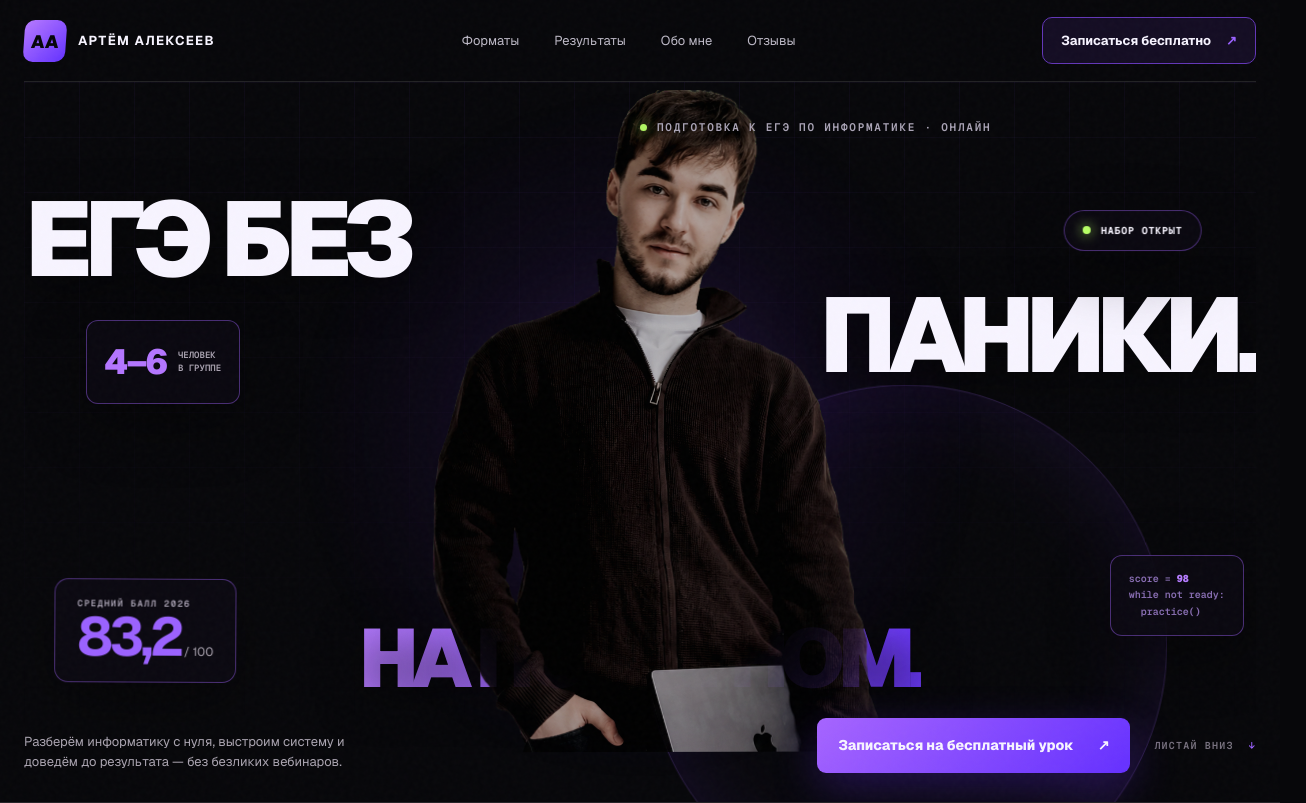
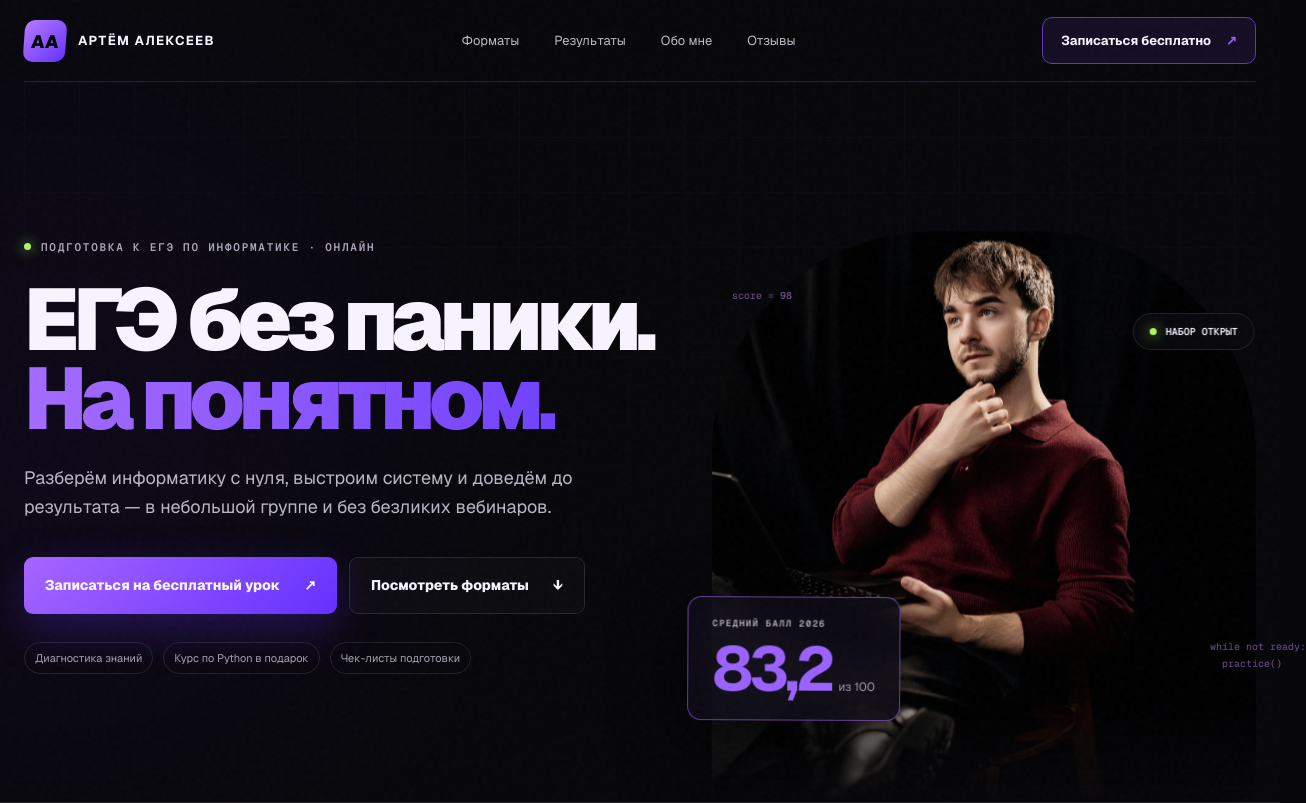
Before and after one commit to matvej-working/artem-alekseev-ege-site, a Next.js app: page / in a window 1280 px wide. Shown: the top 803 px of the page, 1306 px wide, since content can reach past the window. Built offline with nearby package versions, Linux system fonts and the light colour scheme.

Commit message:
Restore original red-cardigan hero

```diff
--- a/app/page.tsx
+++ b/app/page.tsx
@@ -40,36 +40,24 @@ export default function Home() {
         <a className="navCta" href={tgTrial} target="_blank" rel="noreferrer">Записаться бесплатно <span>↗</span></a>
       </header>
 
-      <section className="heroCentered shell" id="top">
-        <div className="heroCenterGlow" aria-hidden="true" />
-        <div className="heroCenterEyebrow"><i /> Подготовка к ЕГЭ по информатике · онлайн</div>
-
-        <h1 className="heroCenterTitle">
-          <span className="titleLeft">ЕГЭ БЕЗ</span>
-          <span className="titleRight">ПАНИКИ.</span>
-          <em>НА ПОНЯТНОМ.</em>
-        </h1>
-
-        <div className="heroPortrait">
-          <div className="portraitHalo" aria-hidden="true" />
-          <img src="/artem-hero-cutout-v2.png" alt="Артём Алексеев — преподаватель информатики" />
+      <section className="hero shell" id="top">
+        <div className="heroGlow" />
+        <div className="heroCopy">
+          <div className="eyebrow"><i /> Подготовка к ЕГЭ по информатике · онлайн</div>
+          <h1>ЕГЭ без паники.<br /><em>На понятном.</em></h1>
+          <p className="lead">Разберём информатику с нуля, выстроим систему и доведём до результата — в небольшой группе и без безликих вебинаров.</p>
+          <div className="heroActions">
+            <a className="button primary" href={tgTrial} target="_blank" rel="noreferrer">Записаться на бесплатный урок <span>↗</span></a>
+            <a className="button ghost" href="#format">Посмотреть форматы <span>↓</span></a>
+          </div>
+          <div className="heroMeta"><span>Диагностика знаний</span><span>Курс по Python в подарок</span><span>Чек-листы подготовки</span></div>
         </div>
-
-        <div className="heroFloat heroFloatScore">
-          <small>СРЕДНИЙ БАЛЛ 2026</small>
-          <strong>83,2</strong><span> / 100</span>
-        </div>
-        <div className="heroFloat heroFloatStatus"><i /> НАБОР ОТКРЫТ</div>
-        <div className="heroFloat heroFloatCode">score = <b>98</b><br />while not ready:<br />&nbsp;&nbsp;practice()</div>
-        <div className="heroFloat heroFloatMini">
-          <span>4–6</span>
-          <small>человек<br />в группе</small>
-        </div>
-
-        <p className="heroCenterLead">Разберём информатику с нуля, выстроим систему и доведём до результата — без безликих вебинаров.</p>
-        <div className="heroCenterActions">
-          <a className="button primary" href={tgTrial} target="_blank" rel="noreferrer">Записаться на бесплатный урок <span>↗</span></a>
-          <a className="heroScroll" href="#results">листай вниз <span>↓</span></a>
+        <div className="heroVisual">
+          <div className="code codeOne">score = <b>98</b></div>
+          <div className="code codeTwo">while not ready:<br />&nbsp;&nbsp;practice()</div>
+          <img src="/artem-hero.jpg" alt="Артём Алексеев — преподаватель информатики" />
+          <div className="scoreCard"><small>СРЕДНИЙ БАЛЛ 2026</small><strong>83,2</strong><span>из 100</span></div>
+          <div className="status"><i /> набор открыт</div>
         </div>
       </section>
 
```
Also changed, not shown: app/globals.css, public/artem-hero-cutout-v2.png (deleted).
